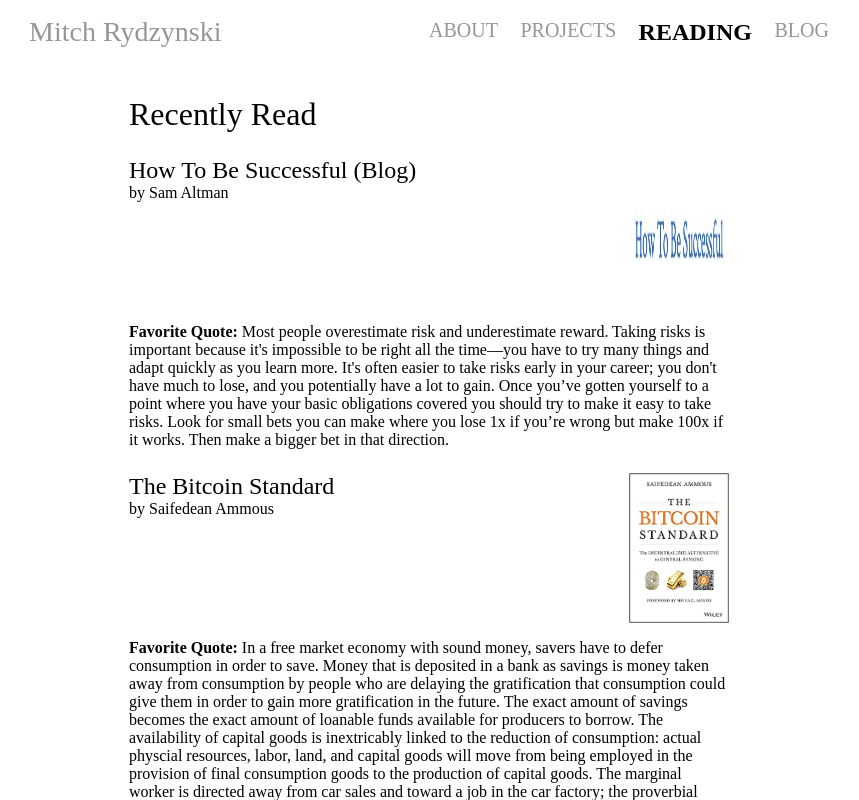
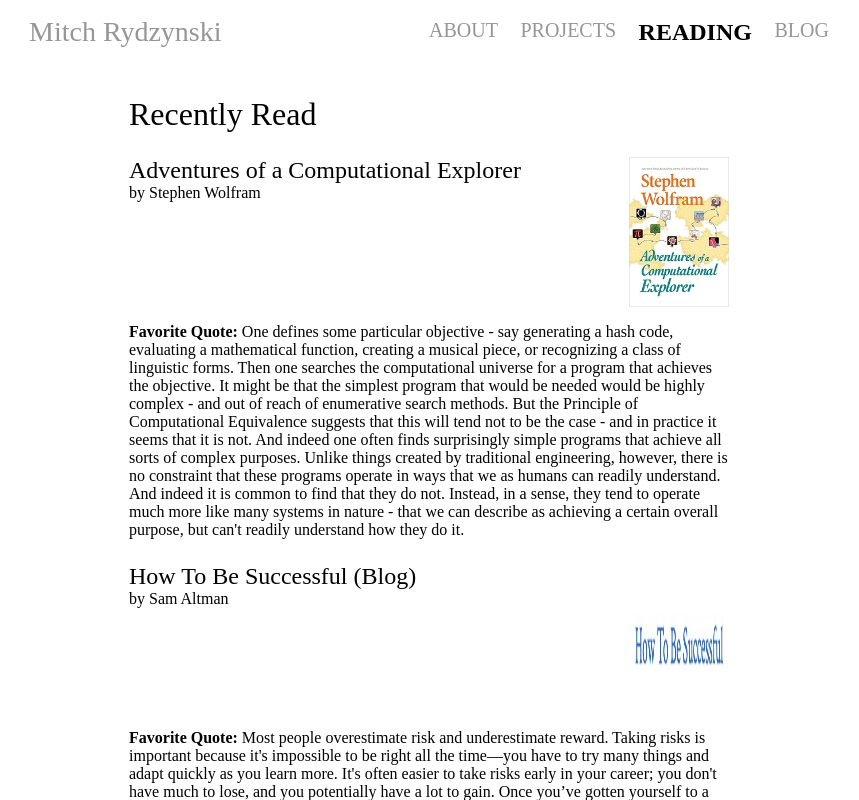
Before and after one commit to rydzynskim/rydzynskim.github.io, a React app: page /#/reading in a window 1280 px wide. Shown: the top 800 px of the page, without its empty margins (211-1070 px from the left). Built offline with nearby package versions, Linux system fonts and the light colour scheme; the HTML template or start-up script is replaced by a standard one.

Commit message:
added adventures of a computational explorer to reading

```diff
--- a/src/pages/books/page.tsx
+++ b/src/pages/books/page.tsx
@@ -12,6 +12,7 @@
 import whatIsLife from '../../common/images/whatIsLife.jpg';
 import moloch from '../../common/images/moloch.jpeg';
 import howToBeSuccessful from '../../common/images/howToBeSuccessful.jpeg';
+import computationalExplorer from '../../common/images/computationalExplorer.jpg';
 
 const readBookStyles = createUseStyles({
   bookContainer: {
@@ -107,15 +108,29 @@
       <div className={classes.sectionContainer}>
         <div className={classes.sectionText}>Recently Read</div>
         <ReadBook
+          title="Adventures of a Computational Explorer"
+          author="Stephen Wolfram"
+          imgAlt="Adventures of a Computational Explorer"
+          img={computationalExplorer}
+          quote="One defines some particular objective - say generating a hash code, evaluating a mathematical function, creating a musical piece, or
+                recognizing a class of linguistic forms. Then one searches the computational universe for a program that achieves the objective. It might
+                be that the simplest program that would be needed would be highly complex - and out of reach of enumerative search methods. But the Principle
+                of Computational Equivalence suggests that this will tend not to be the case - and in practice it seems that it is not. And indeed one often
+                finds surprisingly simple programs that achieve all sorts of complex purposes. Unlike things created by traditional engineering, however, there
+                is no constraint that these programs operate in ways that we as humans can readily understand. And indeed it is common to find that they do not.
+                Instead, in a sense, they tend to operate much more like many systems in nature - that we can describe as achieving a certain overall purpose, but
+                can't readily understand how they do it."
+        />
+        <ReadBook
           title="How To Be Successful (Blog)"
           author="Sam Altman"
           imgAlt="How to be Successful"
           img={howToBeSuccessful}
           quote="Most people overestimate risk and underestimate reward. Taking risks is important because it's impossible to be right all the
-          time—you have to try many things and adapt quickly as you learn more. It's often easier to take risks early in your career; you don't
-          have much to lose, and you potentially have a lot to gain. Once you’ve gotten yourself to a point where you have your basic obligations covered
-          you should try to make it easy to take risks. Look for small bets you can make where you lose 1x if you’re wrong but make 100x if it works. Then
-          make a bigger bet in that direction."
+                time—you have to try many things and adapt quickly as you learn more. It's often easier to take risks early in your career; you don't
+                have much to lose, and you potentially have a lot to gain. Once you’ve gotten yourself to a point where you have your basic obligations covered
+                you should try to make it easy to take risks. Look for small bets you can make where you lose 1x if you’re wrong but make 100x if it works. Then
+                make a bigger bet in that direction."
         />
         <ReadBook
           title="The Bitcoin Standard"
```
Also changed, not shown: src/common/images/computationalExplorer.jpg (added), 2 other files (tests, documents, lock files or other folders).
